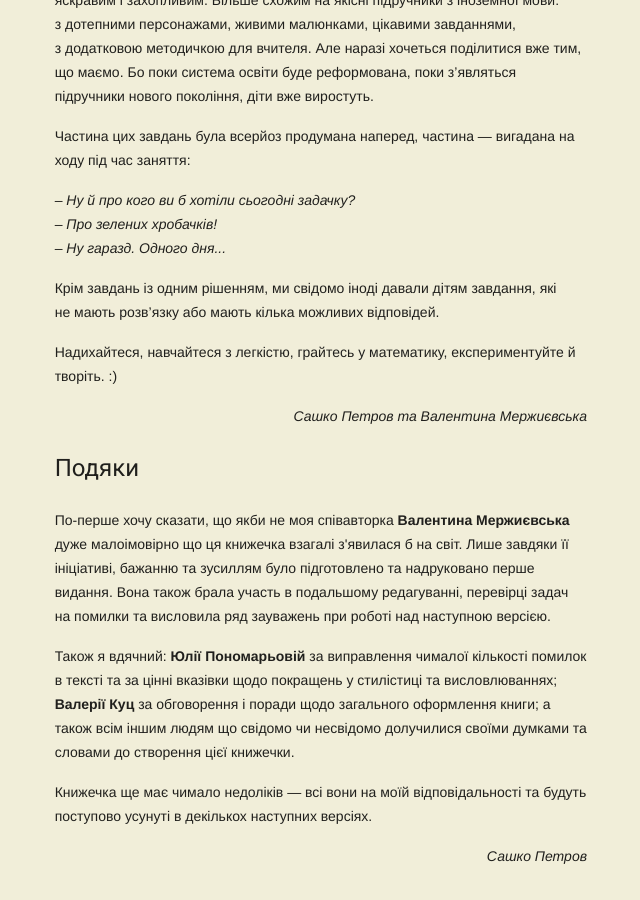
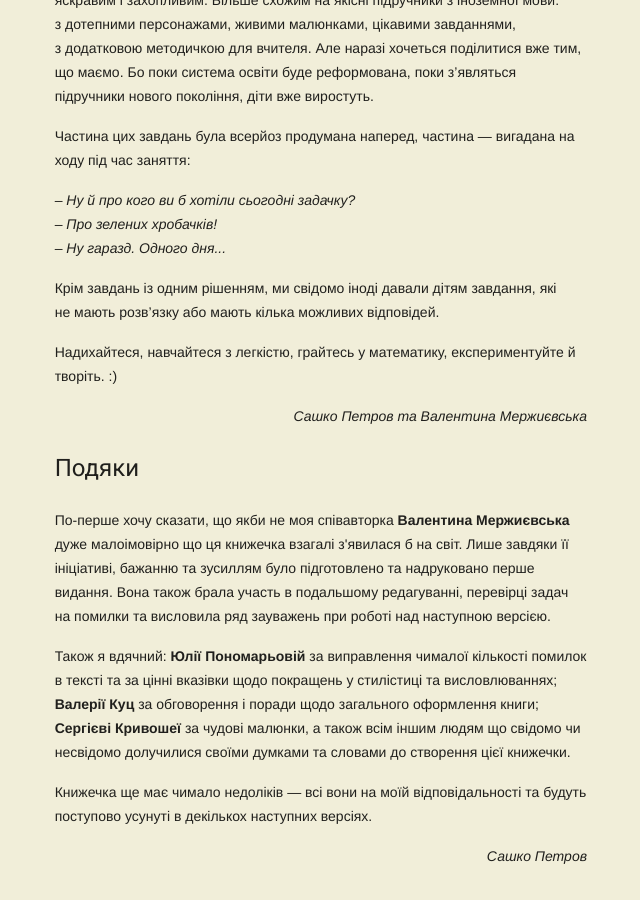
Before and after one commit to alexandervpetrov/book.4x40, a Jekyll site: the page built from index.html, in a window 1280 px wide and 900 px high, scrolled down 830 px. Shown: the whole window, without its empty margins (515-1155 px from the left). Built offline with Jekyll 4.4.1, drawn with Linux system fonts in a browser that asks for light colours; nearby versions of some CDN libraries.

Commit message:
Acknowledgments updated

```diff
--- a/index.html
+++ b/index.html
@@ -93,11 +93,14 @@ layout: main
       перевірці задач на помилки та висловила ряд зауважень при роботі над
       наступною версією.
     <p>
-      Також я вдячний: <strong>Юлії Пономарьовій</strong> за виправлення чималої
-      кількості помилок в&nbsp;тексті та за цінні вказівки щодо покращень у&nbsp;стилістиці
+      Також я вдячний:
+      <strong>Юлії Пономарьовій</strong> за виправлення чималої кількості
+      помилок в&nbsp;тексті та за цінні вказівки щодо покращень у&nbsp;стилістиці
       та висловлюваннях;
       <strong>Валерії Куц</strong> за обговорення і поради щодо загального
-      оформлення книги; а також всім іншим людям що свідомо чи несвідомо
+      оформлення книги;
+      <strong>Сергієві Кривошеї</strong> за чудові малюнки,
+      а також всім іншим людям що свідомо чи несвідомо
       долучилися своїми думками та словами до створення цієї книжечки.
     <p>
       Книжечка ще має чимало недоліків&nbsp;&mdash; всі вони на моїй
```
